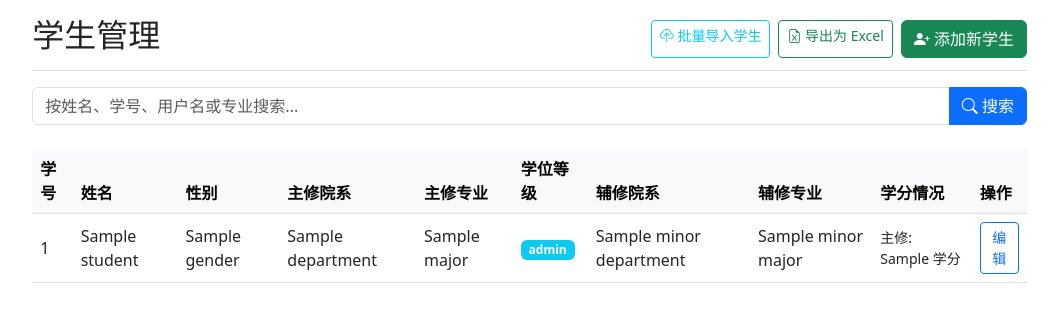
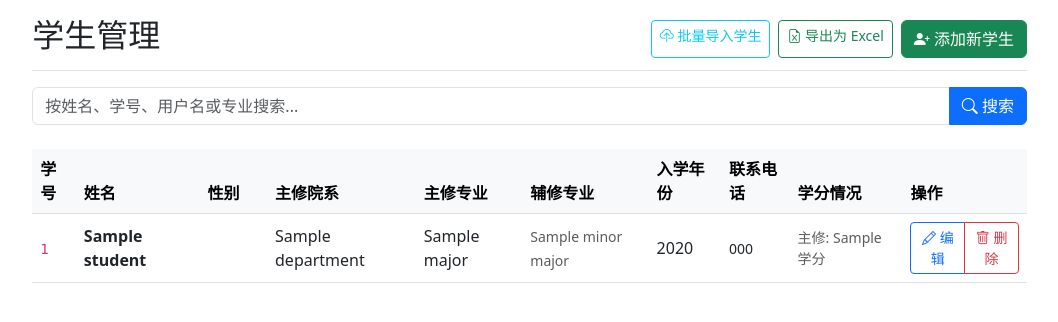
Before and after one commit to xiasiyuan18/student-grade-management-system, a Django app: template templates/users/student_list.html in a window 1280 px wide. Shown: the part 56-378 px from the top of the page, without its empty margins (217-1275 px from the left). Run offline with Django 5.2, Linux system fonts and the light colour scheme; the template is opened without the code that fills it: most values are stand-ins (such as "Sample title", 1, 10 or a date in 2020).

Commit message:
修复了学生管理没有删除学生选项的bug

```diff
--- a/templates/users/student_list.html
+++ b/templates/users/student_list.html
@@ -5,11 +5,9 @@
     <div class="d-flex justify-content-between flex-wrap flex-md-nowrap align-items-center pt-3 pb-2 mb-3 border-bottom">
         <h1 class="h2">学生管理</h1>
         <div class="btn-toolbar mb-2 mb-md-0">
-            {# ✨ 保留：批量导入按钮 #}
             <a href="{% url 'utils:student-bulk-import' %}" class="btn btn-sm btn-outline-info me-2">
                 <i class="bi bi-cloud-upload"></i> 批量导入学生
             </a>
-            {# ✨ 保留：导出为 Excel 按钮 #}
             <a href="{% url 'users:student-export-excel' %}" class="btn btn-sm btn-outline-success me-2">
                 <i class="bi bi-file-earmark-excel"></i> 导出为 Excel
             </a>
@@ -36,55 +34,64 @@
                     <th>学号</th>
                     <th>姓名</th>
                     <th>性别</th>
-                    <th>主修院系</th>  <!-- ✅ 调整：主修院系排在前面 -->
-                    <th>主修专业</th>  <!-- ✅ 调整：主修专业排在后面 -->
-                    <th>学位等级</th>
-                    <th>辅修院系</th>  <!-- ✅ 调整：辅修院系排在前面 -->
-                    <th>辅修专业</th>  <!-- ✅ 调整：辅修专业排在后面 -->
+                    <th>主修院系</th>
+                    <th>主修专业</th>
+                    <th>辅修专业</th>
+                    <th>入学年份</th>
+                    <th>联系电话</th>
                     <th>学分情况</th>
                     <th>操作</th>
                 </tr>
             </thead>
             <tbody>
-                {# ✨ 关键：变量名已修正为与视图一致的 student_list #}
-                {% for student in student_list %}
+                {% for student in students %}
                 <tr>
-                    <td>{{ student.student_id_num }}</td>
-                    <td>{{ student.name }}</td>
-                    <td>{{ student.gender }}</td>
-                    <td>{{ student.department.dept_name }}</td>  <!-- ✅ 调整：主修院系 -->
-                    <td>{{ student.major.major_name }}</td>     <!-- ✅ 调整：主修专业 -->
+                    <td><code>{{ student.student_id_num }}</code></td>
+                    <td><strong>{{ student.name }}</strong></td>
                     <td>
-                        {% if student.degree_level %}
-                            <span class="badge bg-info">{{ student.degree_level }}</span>
+                        <span class="badge bg-{{ student.gender|default:'secondary' }}">
+                            {{ student.get_gender_display|default:'未设置' }}
+                        </span>
+                    </td>
+                    <td>{{ student.department.dept_name|default:'-' }}</td>
+                    <td>{{ student.major.major_name|default:'-' }}</td>
+                    <td>
+                        {% if student.minor_major %}
+                            <small class="text-muted">{{ student.minor_major.major_name }}</small>
+                        {% else %}
+                            <span class="text-muted">-</span>
+                        {% endif %}
+                    </td>
+                    <td>{{ student.grade_year|default:'-' }}</td>
+                    <td>
+                        {% if student.phone %}
+                            <small>{{ student.phone }}</small>
                         {% else %}
                             <span class="text-muted">未设置</span>
                         {% endif %}
                     </td>
-                    <td>  <!-- ✅ 调整：辅修院系 -->
-                        {% if student.minor_department %}
-                            {{ student.minor_department.dept_name }}
-                        {% else %}
-                            <span class="text-muted">无</span>
-                        {% endif %}
-                    </td>
-                    <td>  <!-- ✅ 调整：辅修专业 -->
-                        {% if student.minor_major %}
-                            {{ student.minor_major.major_name }}
-                        {% else %}
-                            <span class="text-muted">无</span>
-                        {% endif %}
-                    </td>
                     <td>
-                        <small>
-                            <div>主修: {{ student.credits_earned }} 学分</div>
+                        <small class="text-muted">
+                            <div>主修: {{ student.credits_earned|default:0 }} 学分</div>
                             {% if student.minor_credits_earned > 0 %}
                                 <div>辅修: {{ student.minor_credits_earned }} 学分</div>
                             {% endif %}
                         </small>
                     </td>
                     <td>
-                        <a href="{% url 'users:student-profile-edit' student.pk %}" class="btn btn-sm btn-outline-primary">编辑</a>
+                        <div class="btn-group" role="group" aria-label="操作">
+                            <a href="{% url 'users:student-profile-edit' student.pk %}"
+                               class="btn btn-sm btn-outline-primary"
+                               title="编辑学生档案">
+                                <i class="bi bi-pencil"></i> 编辑
+                            </a>
+                            <a href="{% url 'users:student-delete' student.user.pk %}"
+                               class="btn btn-sm btn-outline-danger"
+                               title="删除学生"
+                               onclick="return confirm('确定要删除学生 {{ student.name }} ({{ student.student_id_num }}) 吗？此操作不可撤销！')">
+                                <i class="bi bi-trash"></i> 删除
+                            </a>
+                        </div>
                     </td>
                 </tr>
                 {% empty %}
```
Also changed, not shown: users/frontend_views.py (+21 -5 lines).
